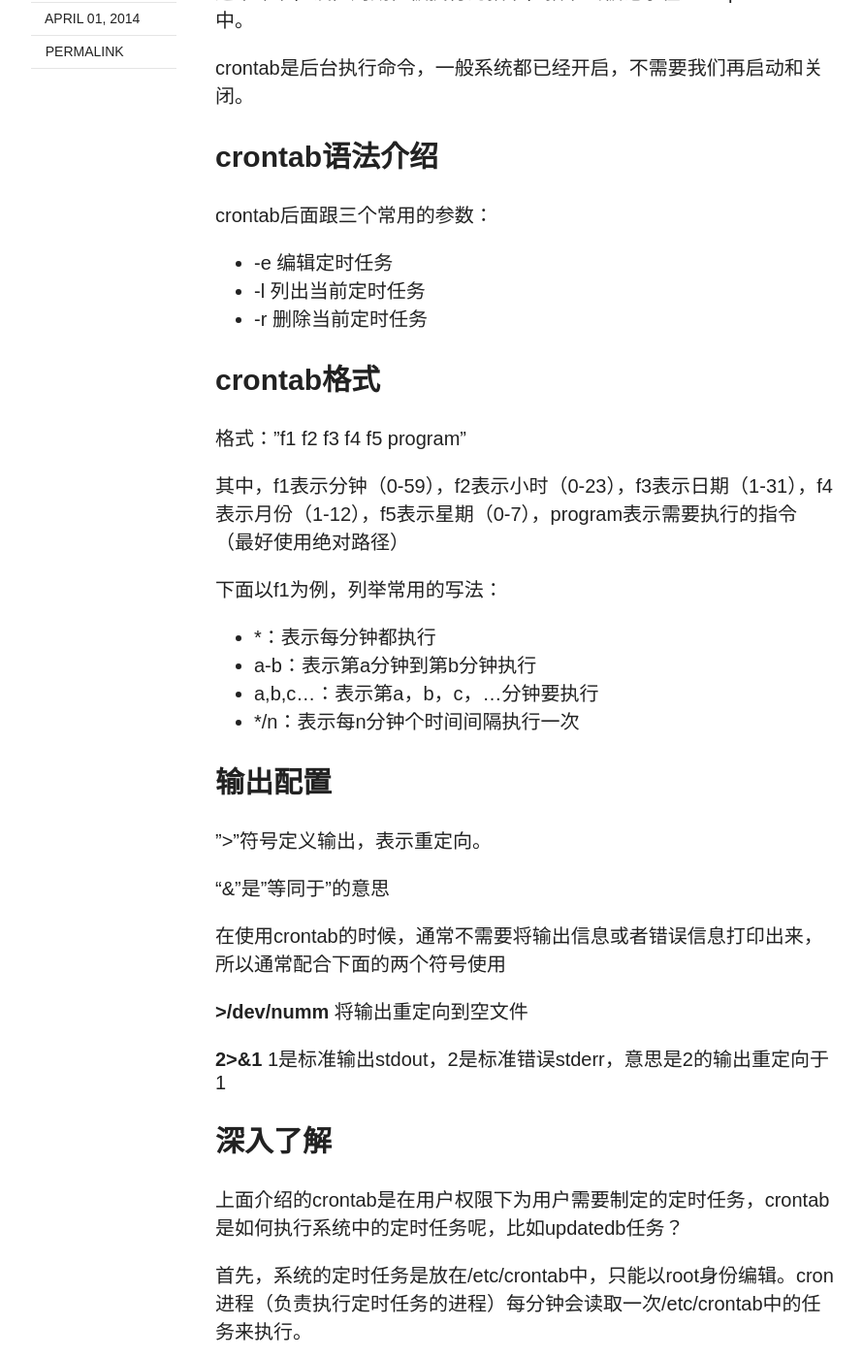
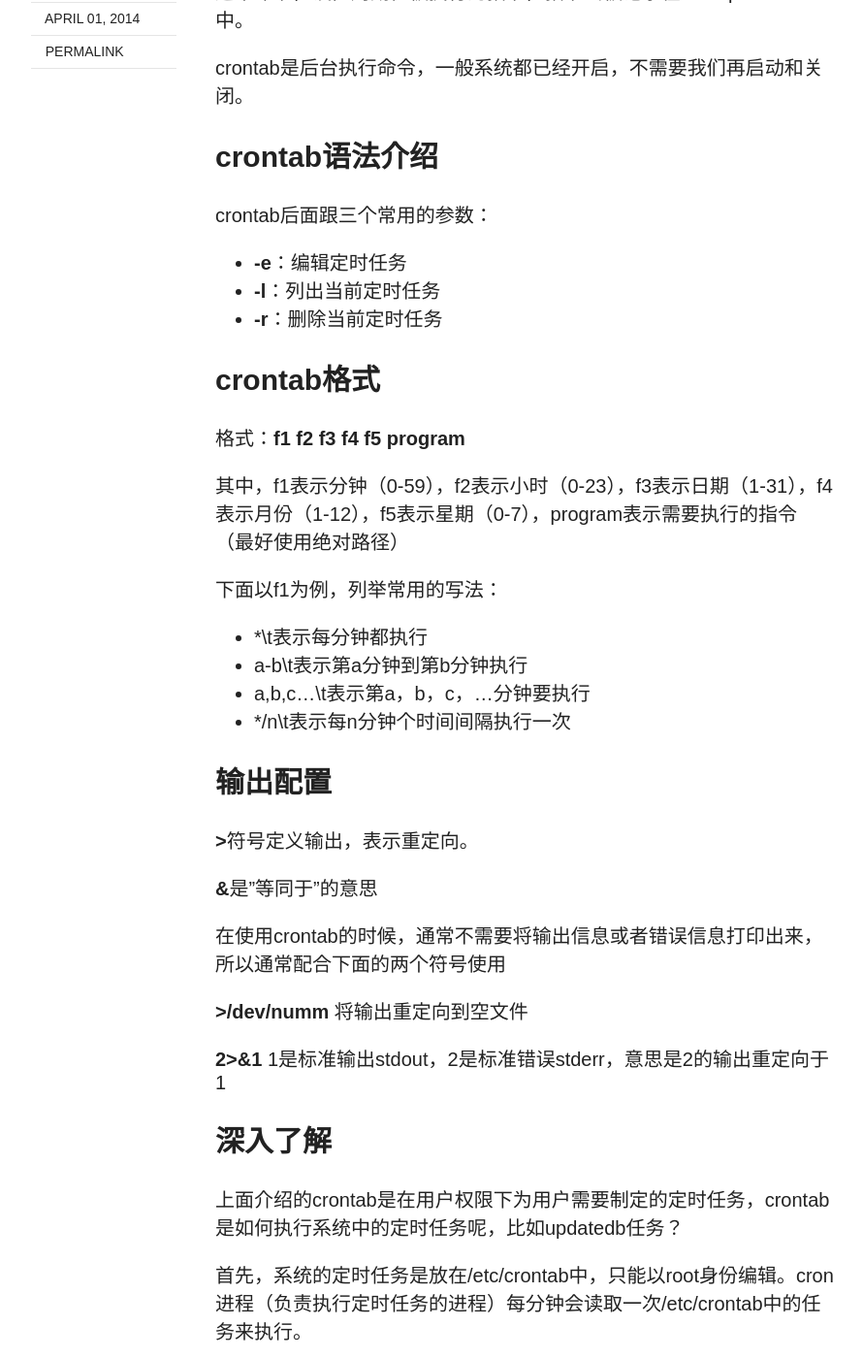
Before and after one commit to yimiwawa/yimiwawa.github.io, a Jekyll site: the page built from _posts/2014-04-01-linux-shell-命令-crontab.md, in a window 1280 px wide and 1400 px high, scrolled down 399 px. Shown: the whole window at 97% size, without its empty margins (128-1018 px from the left). Built offline with Jekyll 4.4.1, drawn with Linux system fonts in a browser that asks for light colours; nearby versions of some CDN libraries; Markdown is read by kramdown in place of the engine named in the settings; comment, search, counter and statistics services are not loaded; some of the changed text lies outside the part shown.

```diff
--- a/_posts/2014-04-01-linux-shell-命令-crontab.md
+++ b/_posts/2014-04-01-linux-shell-命令-crontab.md
@@ -16,29 +16,29 @@ crontab是后台执行命令，一般系统都已经开启，不需要我们再
 
 crontab后面跟三个常用的参数：
 
-* -e  编辑定时任务
-* -l  列出当前定时任务
-* -r  删除当前定时任务
+* **-e**：编辑定时任务
+* **-l**：列出当前定时任务
+* **-r**：删除当前定时任务
 
 ## crontab格式
 
-格式："f1 f2 f3 f4 f5 program"
+格式：**f1 f2 f3 f4 f5 program**
 
 其中，f1表示分钟（0-59），f2表示小时（0-23），f3表示日期（1-31），f4表示月份（1-12），f5表示星期（0-7），program表示需要执行的指令（最好使用绝对路径）
 
 下面以f1为例，列举常用的写法：
 
-* \*：表示每分钟都执行
-* a-b：表示第a分钟到第b分钟执行
-* a,b,c...：表示第a，b，c，...分钟要执行
-* \*/n：表示每n分钟个时间间隔执行一次
+* \*\t表示每分钟都执行
+* a-b\t表示第a分钟到第b分钟执行
+* a,b,c...\t表示第a，b，c，...分钟要执行
+* \*/n\t表示每n分钟个时间间隔执行一次
 
 
 ## 输出配置
 
-">"符号定义输出，表示重定向。
+**>**符号定义输出，表示重定向。
 
-"&"是"等同于"的意思
+**&**是"等同于"的意思
 
 在使用crontab的时候，通常不需要将输出信息或者错误信息打印出来，所以通常配合下面的两个符号使用
 
@@ -54,9 +54,10 @@ crontab后面跟三个常用的参数：
 
 我们可以打开/etc/crontab看一下，执行语句是这样写的：
 
-01 \* \* \* \* root run-parts /etc/cron.hourly
+<center>01 \* \* \* \* root run-parts /etc/cron.hourly</center>
 
 **root** 指定身份，用root身份去执行后面的命令
+
 **run-parts** 命令是script指令，将后面目录内所有的script文档捉出来执行
 
 这样就很清楚了，如果我们想添加系统执行的定时任务，只需要写个script脚本，放在（例如）/etc/cron.hourly路径下，就会每个小时执行一次。
```
